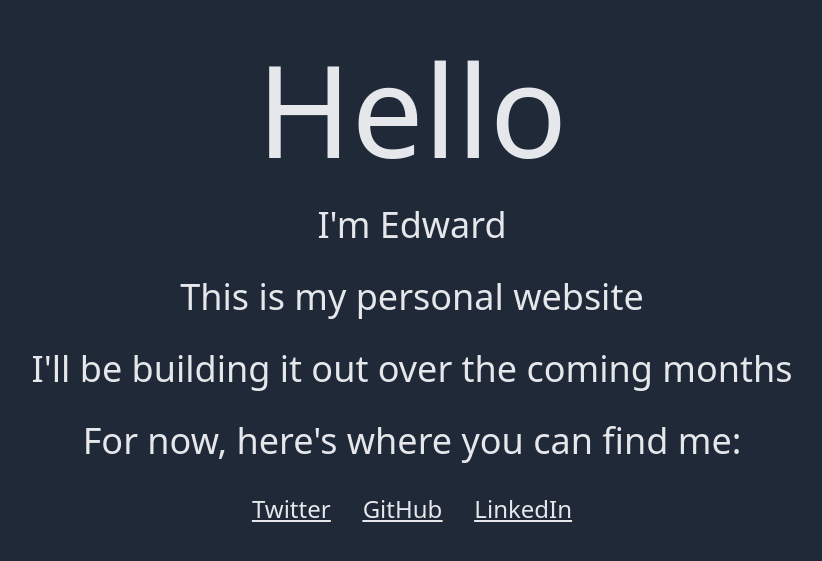
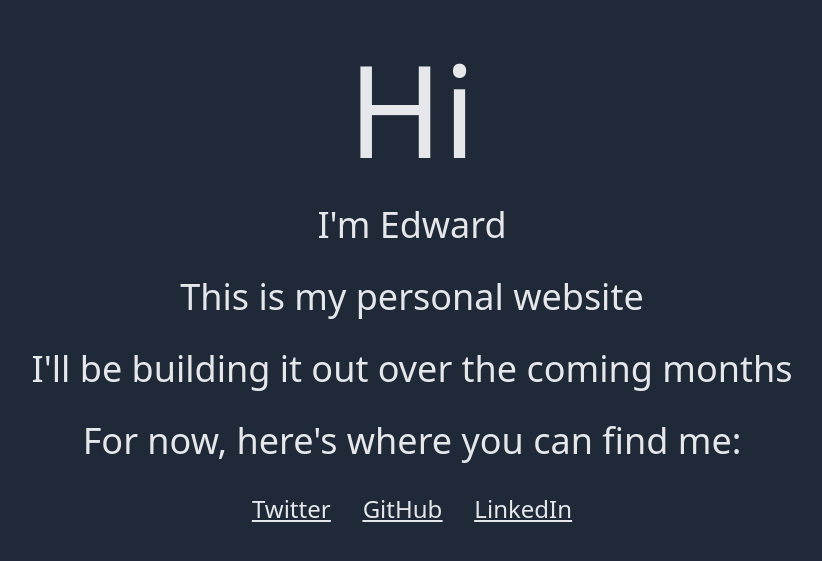
Before and after one commit to itsthekeming/itsthekeming.github.io, a Next.js app: page / in a window 1280 px wide. Shown: the part 115-676 px from the top of the page, without its empty margins (228-1050 px from the left). Built offline with nearby package versions, Linux system fonts and the light colour scheme.

Commit message:
Fixed linting/formatting paths

```diff
--- a/pages/index.tsx
+++ b/pages/index.tsx
@@ -1,7 +1,7 @@
 export default function Home() {
   return (
     <div className="flex flex-col justify-center items-center h-screen w-screen space-y-8 bg-gray-800 text-gray-200 text-center">
-      <h1 className="text-9xl">Hello</h1>
+      <h1 className="text-9xl">Hi</h1>
       <p className="text-4xl">I&apos;m Edward</p>
       <p className="text-4xl">This is my personal website</p>
       <p className="text-4xl">
```
Also changed, not shown: package.json (+4 -4 lines).
